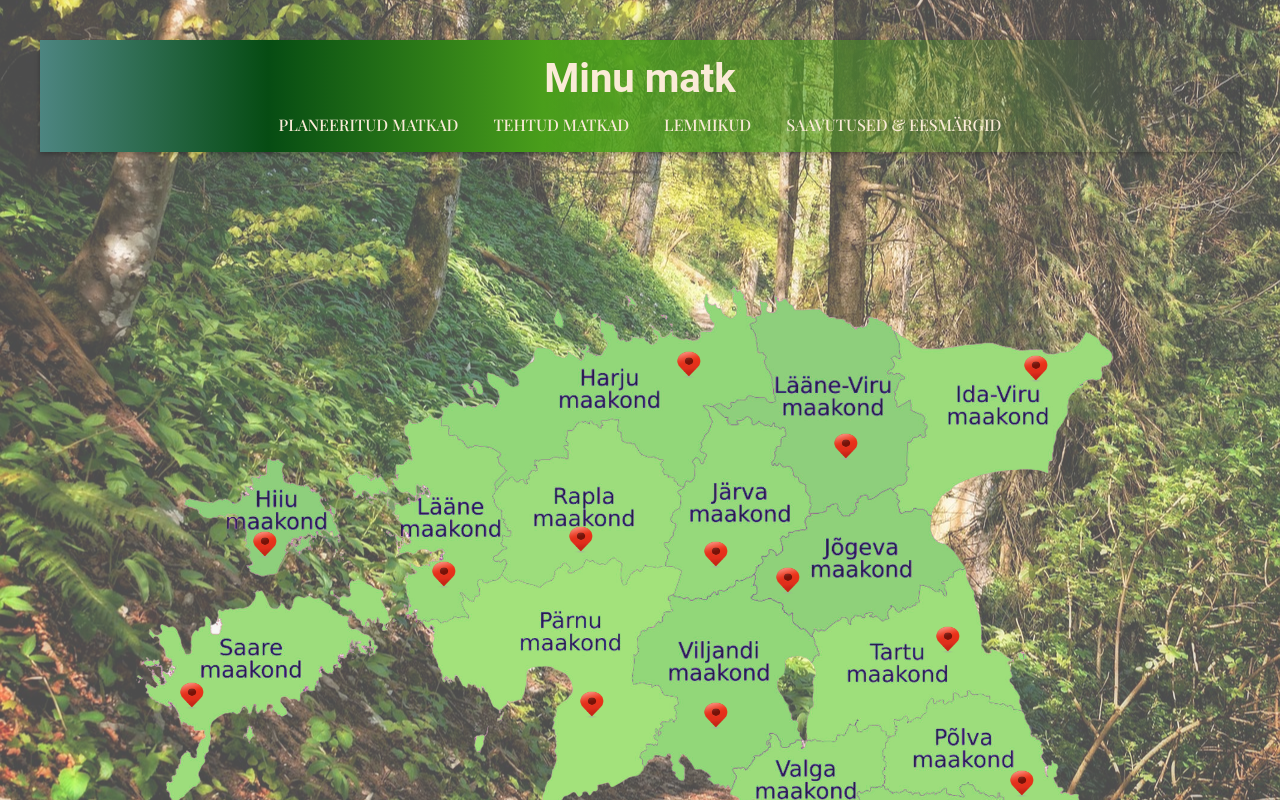
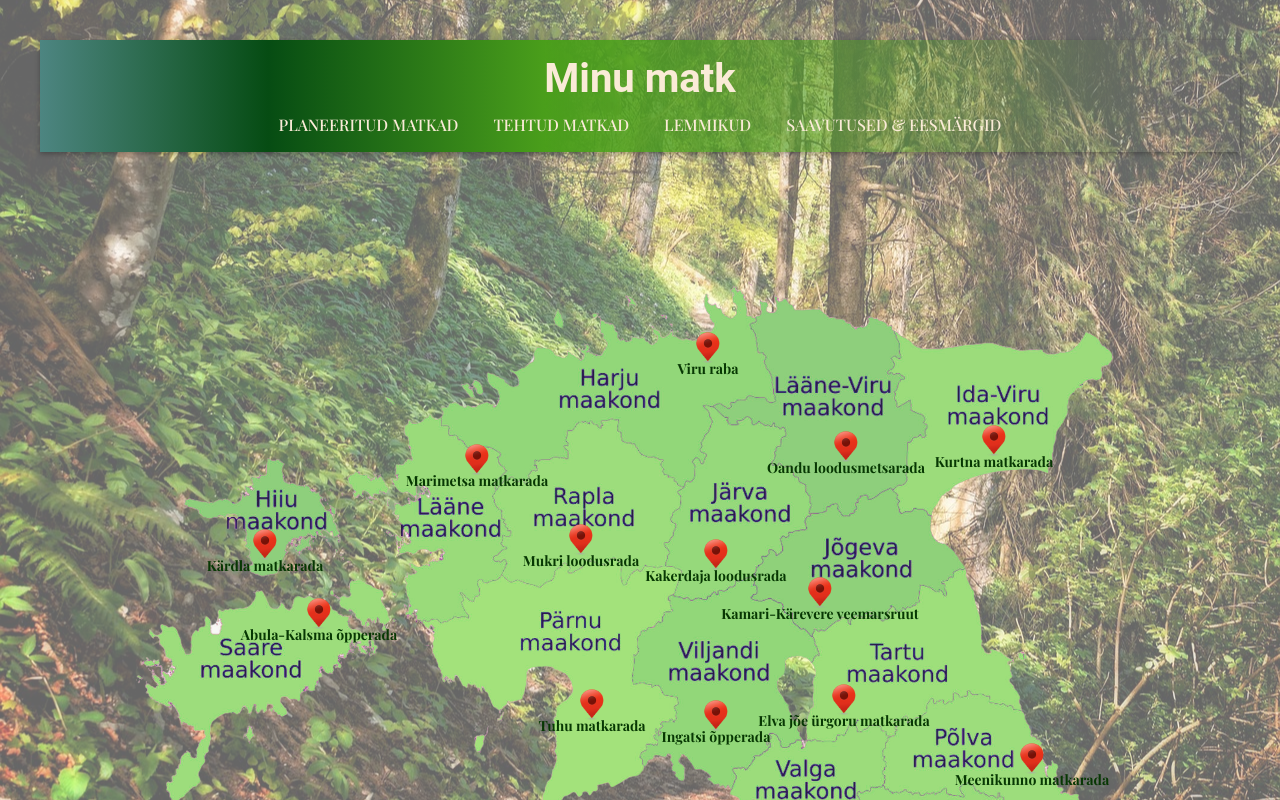
Before and after one commit to Kirotar/hikingplanner.ui, a Vue app: page / in a window 1280 px wide. Shown: the top 800 px of the page. Built offline with nearby package versions, Linux system fonts and the light colour scheme; a web font is replaced by a local one.

Commit message:
added hike names to the map, made the background image a lil bit more transparent

```diff
--- a/src/App.vue
+++ b/src/App.vue
@@ -50,7 +50,7 @@ html, body {
   background-size: cover; /* Katab kogu ala proportsionaalselt */
   background-position: center; /* Keskendab tausta */
   background-attachment: fixed; /* Taust jääb paigale */
-  opacity: 0.7; /* Läbipaistvus */
+  opacity: 0.6; /* Läbipaistvus */
   z-index: -1; /* Tagab, et see jääb sisu taha */
 }
 
--- a/src/views/FrontPage.vue
+++ b/src/views/FrontPage.vue
@@ -3,20 +3,36 @@
     <!-- PNG kaart -->
     <img src="@/assets/eesti-kaart-roheline.png" alt="Eesti kaart" class="kaart" />
     <p v-if="coordinates">X: {{ coordinates.x }}, Y: {{ coordinates.y }}</p>
-    <!-- Maakonna pinid -->
+    <!-- Maakonna pinid ja nimed -->
     <div
         v-for="(maakond, index) in maakonnad"
         :key="index"
+    >
+      <!-- Maakonna pin -->
+      <div
           :style="{
           top: maakond.position.y + 'px',
           left: maakond.position.x + 'px',
-        /* et pinid oleks fxitud kaardile ja ei liiguks kui lehte väiksemaks/suuremaks teha)*/
           position: 'absolute',
-        transform: 'translate(-50%, -50%)', }"
+          transform: 'translate(-50%, -50%)',
+        }"
           class="maakond-pin"
           @click.stop="goToUrl(maakond.url)"
       >
         <img src="@/assets/red-pin.png" alt="Pin" />
+      </div>
+      <!-- Maakonna nimi -->
+      <div
+          :style="{
+          top: maakond.position.y + 10 + 'px', /* Nihutab nime pisut allapoole pini */
+          left: maakond.position.x + 'px',
+          position: 'absolute',
+          transform: 'translate(-50%, 0)',
+        }"
+          class="maakond-nimi"
+      >
+        {{ maakond.name }}
+      </div>
     </div>
   </div>
 </template>
@@ -28,78 +44,78 @@ export default {
       coordinates: null,
       maakonnad: [
         {
-          name: "Harjumaa",
-          position: { x: 649, y: 213 },
+          name: "Viru raba",
+          position: { x: 668, y: 196 },
           url: "https://loodusegakoos.ee/kuhuminna/rahvuspargid/lahemaa-rahvuspark/1717",
         },
         {
-          name: "Jõgevamaa",
-          position: { x: 748, y: 429 },
+          name: "Kamari-Kärevere veemarsruut",
+          position: { x: 780, y: 441 },
           url: "https://loodusegakoos.ee/kuhuminna/kaitsealad/alam-pedja-looduskaitseala/5195",
         },
         {
-          name: "Tartumaa",
-          position: { x: 908, y: 488 },
+          name: "Elva jõe ürgoru matkarada",
+          position: { x: 804, y: 548 },
           url: "https://loodusegakoos.ee/kuhuminna/puhkealad/tartu-jogeva-puhkeala/elva-joe-urgoru-matkarada-15-km",
         },
         {
-          name: "Raplamaa",
+          name: "Mukri loodusrada",
           position: { x: 541, y: 388 },
           url: "https://loodusegakoos.ee/kuhuminna/puhkealad/sakala-puhkeala/mukri-raba-loodusrada",
         },
         {
-          name: "Põlvamaa",
-          position: { x: 982, y: 632 },
+          name: "Meenikunno matkarada",
+          position: { x: 992, y: 607 },
           url: "https://loodusegakoos.ee/kuhuminna/puhkealad/rapina-varska-puhkeala/1379",
         },
         {
-          name: "Järvamaa",
+          name: "Kakerdaja loodusrada",
           position: { x: 676, y: 403 },
           url: "https://loodusegakoos.ee/kuhuminna/puhkealad/aegviidu-korvemaa-puhkeala/1225",
         },
         {
-          name: "Läänemaa",
-          position: { x: 404, y: 423 },
+          name: "Marimetsa matkarada",
+          position: { x: 437, y: 308 },
           url: "https://loodusegakoos.ee/kuhuminna/puhkealad/nova-puhkeala/1770",
         },
         {
-          name: "Pärnumaa",
+          name: "Tuhu matkarada",
           position: { x: 552, y: 553 },
           url: "https://loodusegakoos.ee/kuhuminna/puhkealad/parnumaa-puhkeala/tuhu-matkarada",
         },
         {
-          name: "Võrumaa",
+          name: "Karula pikk jalgsimatkarada",
           position: { x: 940, y: 718 },
           url: "https://loodusegakoos.ee/kuhuminna/rahvuspargid/karula-rahvuspark/1311",
         },
         {
-          name: "Valgamaa",
+          name: "Pühajärve matkarada",
           position: { x: 787, y: 680 },
           url: "https://loodusegakoos.ee/kuhuminna/kaitsealad/otepaa-looduspark/1254",
         },
         {
-          name: "Hiiumaa",
+          name: "Kärdla matkarada",
           position: { x: 225, y: 393 },
           url: "https://loodusegakoos.ee/kuhuminna/puhkealad/hiiumaa-puhkeala/1594",
         },
         {
-          name: "Ida-Virumaa",
-          position: { x: 996, y: 217 },
+          name: "Kurtna matkarada",
+          position: { x: 954, y: 289 },
           url: "https://loodusegakoos.ee/kuhuminna/rahvuspargid/alutaguse-rahvuspark/1420",
         },
         {
-          name: "Viljandimaa",
+          name: "Ingatsi õpperada",
           position: { x: 676, y: 564 },
           url: "https://loodusegakoos.ee/kuhuminna/rahvuspargid/soomaa-rahvuspark/1272",
         },
         {
-          name: "Lääne-Virumaa",
+          name: "Oandu loodusmetsarada",
           position: { x: 806, y: 295 },
           url: "https://loodusegakoos.ee/kuhuminna/rahvuspargid/lahemaa-rahvuspark/1715",
         },
         {
-          name: "Saaremaa",
-          position: { x: 152, y: 544 },
+          name: "Abula-Kalsma õpperada",
+          position: { x: 279, y: 462 },
           url: "https://loodusegakoos.ee/kuhuminna/puhkealad/saaremaa-puhkeala/1681",
         },
       ],
@@ -129,11 +145,12 @@ export default {
   width: 1200px; /* Fikseeritud laius */
   height: 848.4px; /* Fikseeritud kõrgus */
   margin: 0 auto; /* Keskendamiseks */
+  aspect-ratio: 1200/848.4;
 }
 
 .kaart {
   width: 100%;
-  height: 100%;
+  height: auto;
   display: block;
   z-index: 1;
 }
@@ -144,7 +161,21 @@ export default {
 }
 
 .maakond-pin img {
-  width: 30px; /* Pini suurus */
-  height: 30px;
+  width: 5%; /* Pins will scale relative to the map */
+  max-width: 30px; /* Prevent pins from becoming too large */
+  min-width: 30px; /* Prevent pins from becoming too small */
+}
+@media (max-width: 768px) {
+  .maakond-pin img {
+    width: 6%; /* Slightly larger pins for smaller screens */
+  }
+}
+.maakond-nimi {
+  font-size: 14px;
+  font-weight: bold;
+  color: #073703;
+  text-align: center;
+  white-space: nowrap;
+  z-index: 2;
 }
 </style>
```
Lines whose indentation alone changed are shown as unchanged.
